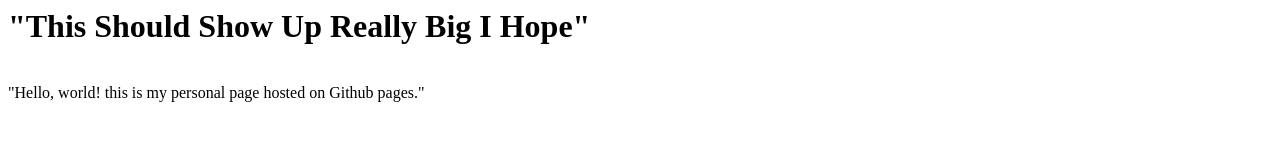
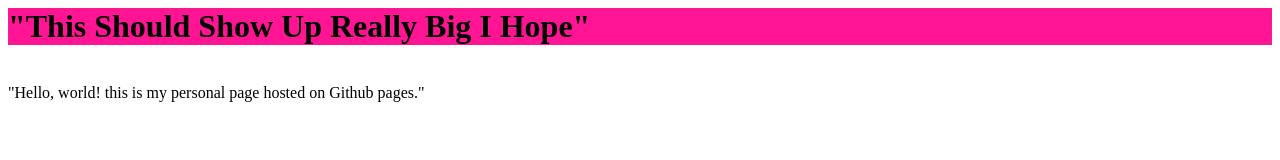
Before and after one commit to Sascha454/Sascha454.github.io, a plain HTML site: page index.html in a window 1280 px wide. Drawn offline with Linux system fonts and the light colour scheme.

Commit message:
Update index.html

```diff
--- a/index.html
+++ b/index.html
@@ -1,3 +1,3 @@
-<h1> "This Should Show Up Really Big I Hope" </h1>
+<h1 style="background-color:DeepPink;"> "This Should Show Up Really Big I Hope" </h1>
 <br>
 "Hello, world! this is my personal page hosted on Github pages."
```
